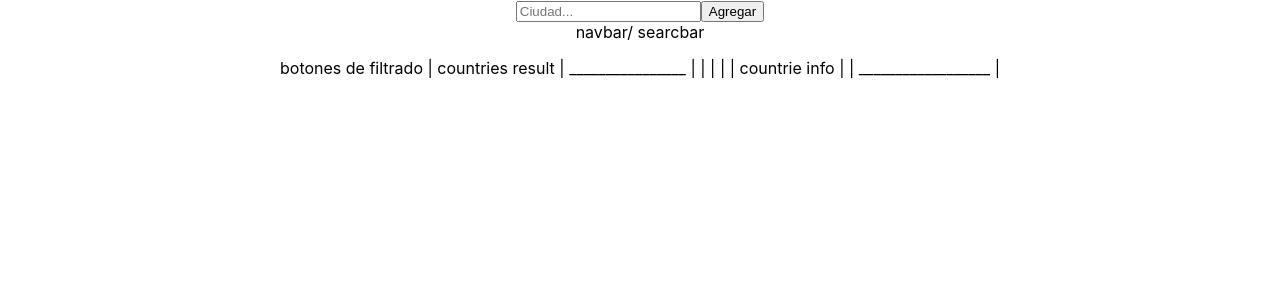
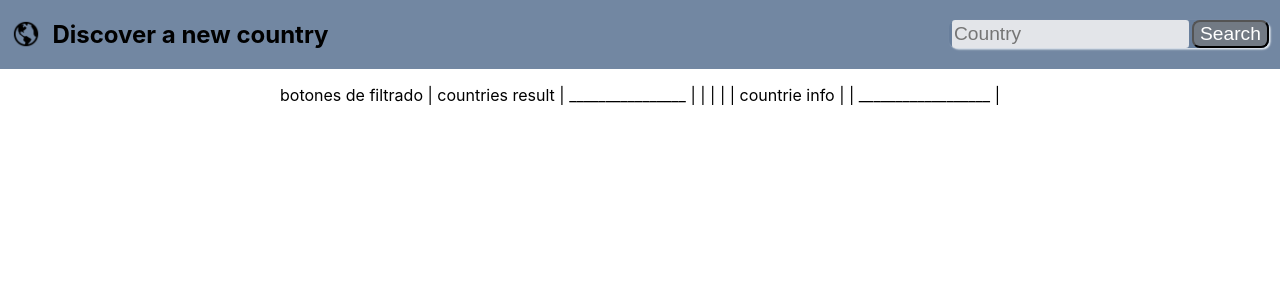
Before and after one commit to Iron-mind/PI-Countries, a React (Create React App) app in the folder client/: page /home in a window 1280 px wide. Shown: the top 300 px of the page. Built offline with nearby package versions, Linux system fonts and the light colour scheme.

Commit message:
Navbar finished

```diff
--- a/client/src/components/Home.jsx
+++ b/client/src/components/Home.jsx
@@ -1,15 +1,10 @@
 import React  from "react";
-import Nav from './Nav'
+import Nav from './Nav.jsx'
 import './Home.css'
 
-export default function componentName() {
+export default function Home() {
   return ( <div className="home">
      <Nav />
-
-
-
-
-   <div>navbar/ searcbar</div>
    <p>
       botones  de filtrado    |       countries result        {"\n"}
                               |      ________________            {"\n"}
--- /dev/null
+++ b/client/src/components/Nav.css
@@ -0,0 +1,19 @@
+.navbar {
+
+    display: flex;
+    justify-content: space-between;
+    align-items: center;
+    background-color: #697f9cef;
+}
+#worldIcon {
+    margin: 0.7rem 0.7rem 0.7rem 0.7rem;
+}
+
+.left-nav {
+    display: flex;
+    justify-content: space-between;
+    align-items: center;
+}
+.title-header {
+    display: inline;
+}
--- a/client/src/components/Nav.jsx
+++ b/client/src/components/Nav.jsx
@@ -1,20 +1,19 @@
 import React  from "react";
-import { NavLink } from 'react-router-dom';
-import Logo from './LogoWorld.png'
-
-import './Home.css'
 import SearchBar from "./SearchBar";
+import world from './LogoWorld.png'
+import './Nav.css'
 
 export default function Nav() {
-  return ( <header className="navbar">
-   <div>
-      <nav class="navbar navbar-light bg-light">
+  return ( <header >
 
+      <nav className="navbar">
+        <div className='left-nav'>
+        <img id="worldIcon" src={world} width="30" height="30"  alt="" />
+        <h2 className='title-header'>Discover a new country</h2>
+
+        </div>
         <SearchBar />
       </nav>
 
-
-    </div>
-
 </header>)
   }
--- /dev/null
+++ b/client/src/components/SearchBar.css
@@ -0,0 +1,32 @@
+.searc {
+
+    font-size: 1.2rem;
+    width: 100%;
+    margin-left: 0.2rem;
+    margin-right: 0.2rem;
+    border: none;
+    background-color: #ebeceeef;
+    border-radius:0.2rem ;
+
+}
+/* input::placeholder {
+    color: black;
+    opacity: 0.5;
+  } */
+.input-wrapper{
+    border-radius: 0.5rem;
+    margin: 0.7rem 0.7rem 0.7rem 0.7rem;
+
+    display: flex;
+    justify-content: space-between;
+    width: 320px;
+    background-color: #697f9cef;
+    box-shadow: 0.1rem 0.1rem 0.1rem #e9eef3ef;
+
+}
+.btn{
+    color: white;
+    font-size: 1.2rem;
+    background-color: #737a83ef;
+    border-radius: 0.5rem;
+}
--- a/client/src/components/SearchBar.jsx
+++ b/client/src/components/SearchBar.jsx
@@ -1,23 +1,16 @@
 import React, { useState } from "react";
-
+import './SearchBar.css'
 export default function SearchBar({onSearch}) {
   const  [input, setInput] = useState("");
 
 
   return (
-    <form class="form-inline" onSubmit={(e) => {
-      e.preventDefault();
-      onSearch(input);
-    }}>
-      <input
-      class="form-control mr-sm-2"
-        type="text"
-        placeholder="Ciudad..."
-        onChange={e=>{
-          setInput(e.target.value)
-        }}
-      />
-      <input type="submit" class="btn btn-outline-success my-2 my-sm-0" value="Agregar" />
+    <form className="input-wrapper" >
+
+        <input className= "searc" type="text" placeholder="Country"/>
+        <input type="submit" className="btn" value="Search" />
+
+
     </form>
   );
 }
```
